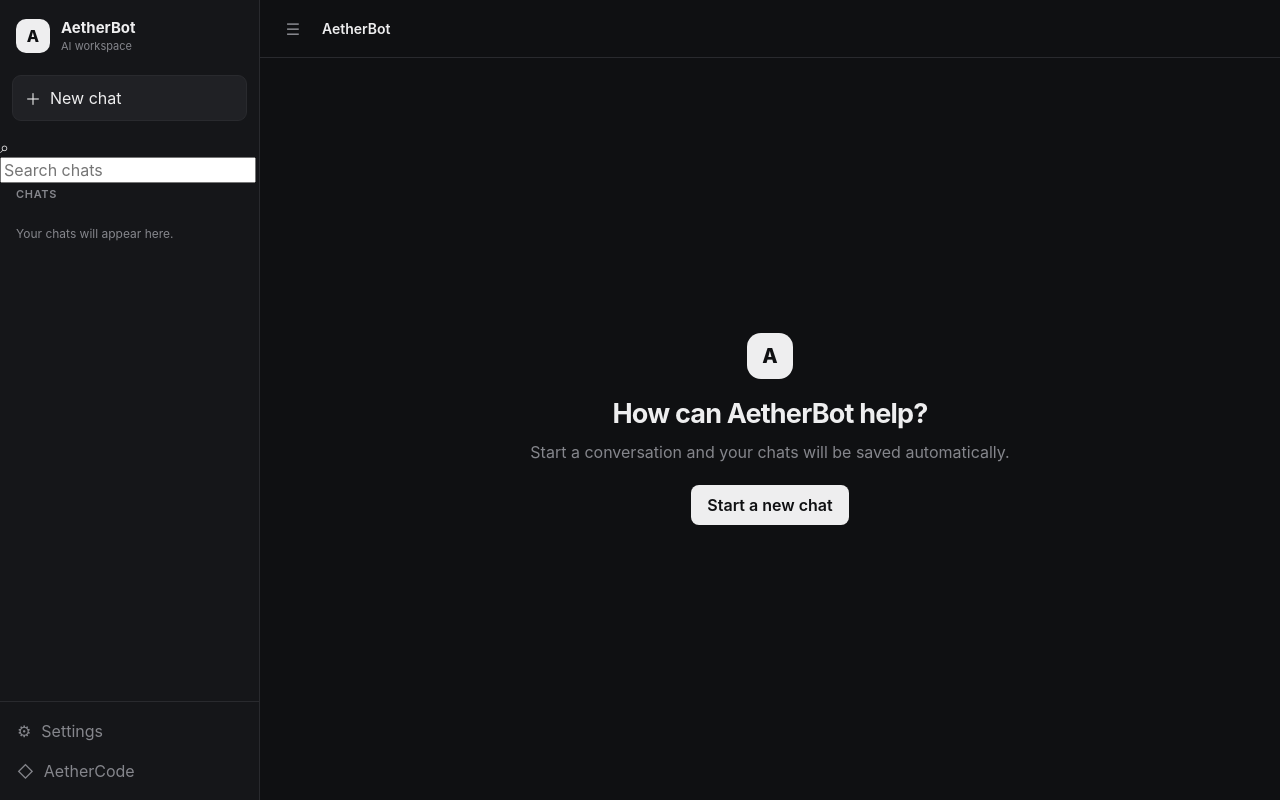
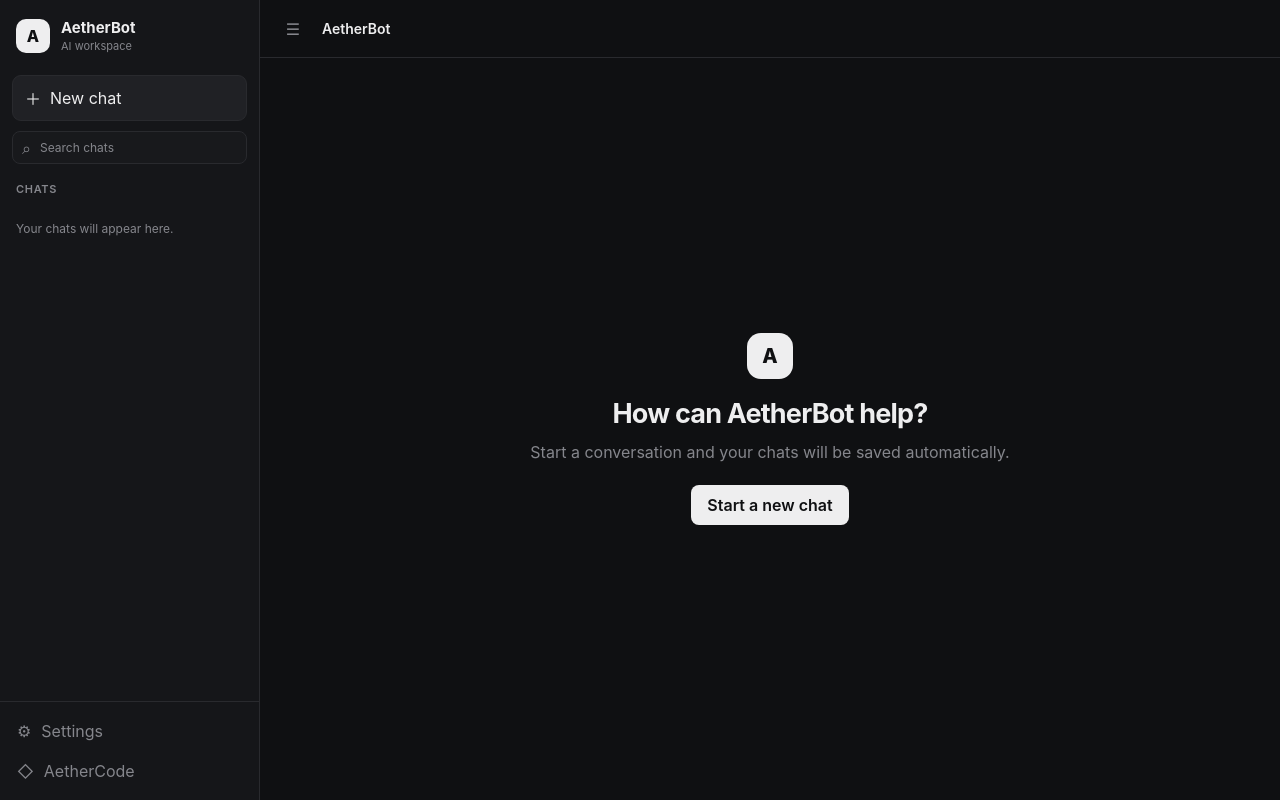
Before and after one commit to FeatherVeil/AetherClient, a React (Vite) app: page / in a window 1280 px wide. Built offline with nearby package versions, Linux system fonts and the light colour scheme.

Commit message:
Add AetherBot chat search styling

```diff
--- a/src/styles.css
+++ b/src/styles.css
@@ -84,6 +84,10 @@ button {
   cursor: pointer;
 }
 
+button:disabled {
+  cursor: default;
+}
+
 .aether-app {
   display: flex;
   width: 100%;
@@ -100,8 +104,7 @@ button {
   flex-direction: column;
   background: var(--sidebar);
   border-right: 1px solid var(--border);
-  transition:
-    width 0.2s ease;
+  transition: width 0.2s ease;
 }
 
 .aether-sidebar.closed {
@@ -145,7 +148,7 @@ button {
   display: flex;
   align-items: center;
   gap: 9px;
-  margin: 4px 12px 16px;
+  margin: 4px 12px 10px;
   padding: 10px 12px;
   border: 1px solid var(--border);
   border-radius: 9px;
@@ -156,6 +159,55 @@ button {
 
 .new-chat-button:hover {
   filter: brightness(1.08);
+}
+
+/* Chat search */
+
+.chat-search {
+  display: flex;
+  align-items: center;
+  gap: 7px;
+  margin: 0 12px 14px;
+  padding: 7px 9px;
+  border: 1px solid var(--border);
+  border-radius: 8px;
+  background: var(--panel);
+}
+
+.chat-search > span {
+  color: var(--muted);
+  font-size: 16px;
+  line-height: 1;
+}
+
+.chat-search input {
+  min-width: 0;
+  flex: 1;
+  border: 0;
+  outline: none;
+  background: transparent;
+  color: var(--text);
+  font-size: 12px;
+}
+
+.chat-search input::placeholder {
+  color: var(--muted);
+}
+
+.chat-search button {
+  width: 20px;
+  height: 20px;
+  padding: 0;
+  border: 0;
+  border-radius: 5px;
+  background: transparent;
+  color: var(--muted);
+  line-height: 18px;
+}
+
+.chat-search button:hover {
+  background: var(--panel-hover);
+  color: var(--text);
 }
 
 .sidebar-section {
@@ -237,6 +289,8 @@ button {
   color: var(--text);
 }
 
+/* Sidebar bottom */
+
 .sidebar-bottom {
   display: flex;
   flex-direction: column;
@@ -261,6 +315,8 @@ button {
   background: var(--panel-hover);
   color: var(--text);
 }
+
+/* Main */
 
 .aether-main {
   min-width: 0;
@@ -344,6 +400,8 @@ button {
   padding: 9px;
   text-align: left;
 }
+
+/* Chat workspace */
 
 .chat-workspace {
   position: relative;
@@ -448,6 +506,8 @@ button {
   font-size: 13px;
 }
 
+/* Projects */
+
 .project-progress {
   width: min(800px, calc(100% - 40px));
   margin: 16px auto 0;
@@ -511,6 +571,8 @@ button {
   color: var(--text);
   font-size: 10px;
 }
+
+/* Composer */
 
 .message-composer {
   position: absolute;
@@ -605,7 +667,6 @@ button {
 
 .send-button:disabled {
   opacity: 0.35;
-  cursor: default;
 }
 
 .aether-error {
@@ -898,8 +959,7 @@ button {
   height: 18px;
   border-radius: 50%;
   background: var(--muted);
-  transition:
-    transform 0.15s ease;
+  transition: transform 0.15s ease;
 }
 
 .settings-toggle.enabled {
@@ -921,6 +981,8 @@ button {
   font-size: 11px;
 }
 
+/* Modes */
+
 .compact-mode .message-row {
   margin-bottom: 14px;
 }
@@ -935,6 +997,8 @@ button {
   transition: none !important;
   animation: none !important;
 }
+
+/* Mobile */
 
 @media (max-width: 700px) {
   .aether-sidebar {
@@ -978,4 +1042,4 @@ button {
   .settings-panel {
     max-height: 95vh;
   }
-}
+    }
```
